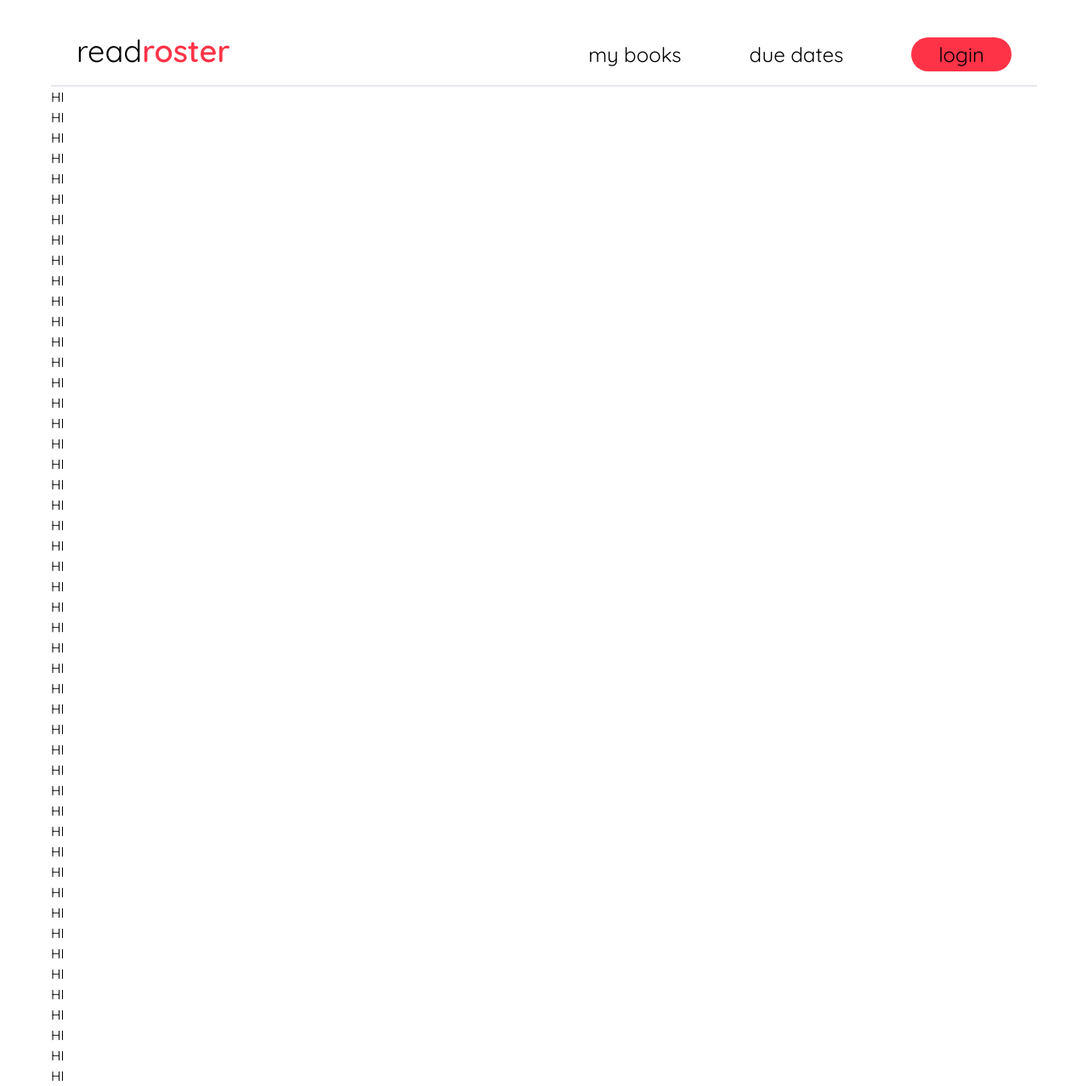
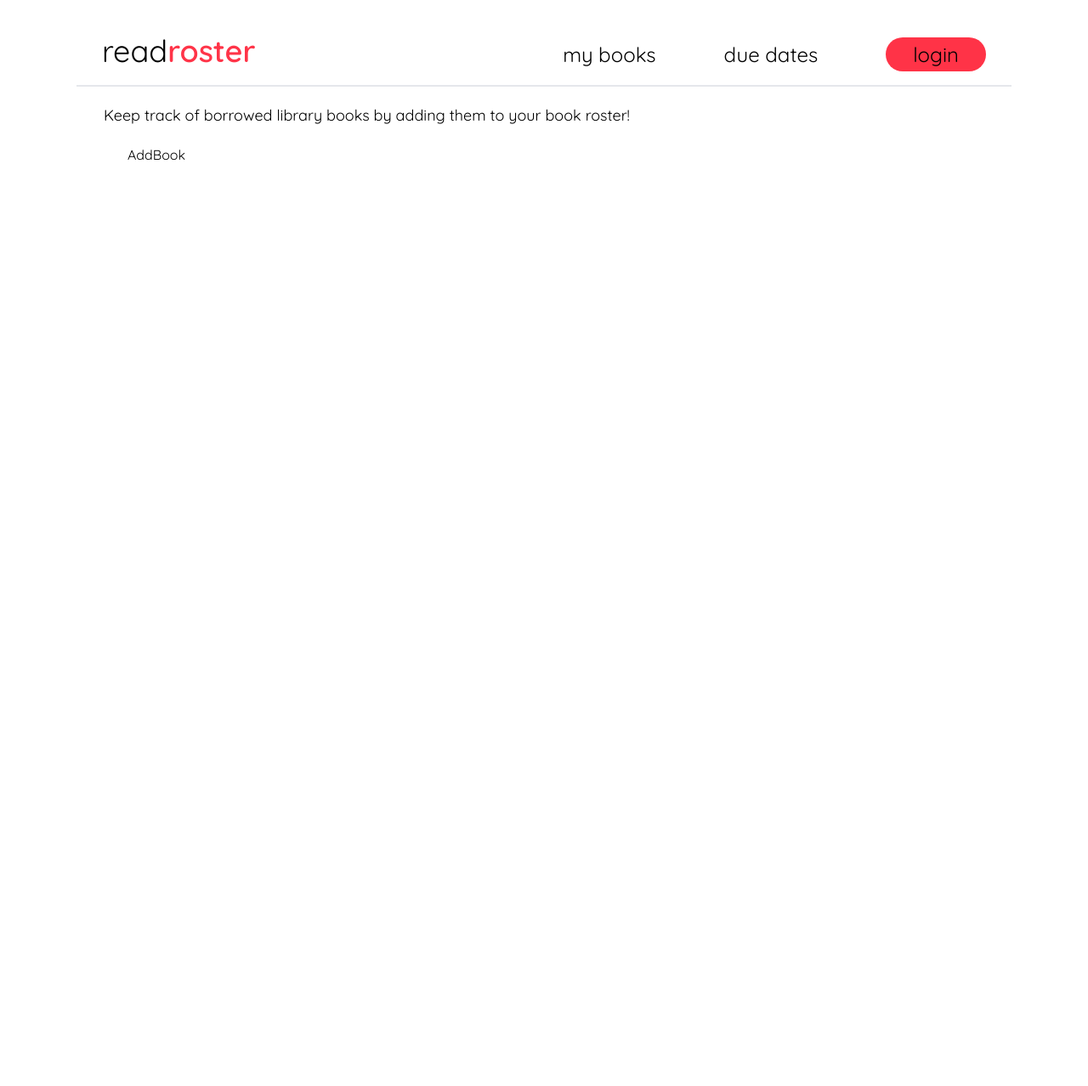
Before and after one commit to vorotyna/read-roster, a React (Create React App) app in the folder client/: page / in a window 1280 px wide. Shown: the whole page at 85% size. After the commit the page ends 800 px from the top, so only its background shows below. Built offline with nearby package versions, Linux system fonts and the light colour scheme.

Commit message:
Add home description, add AddBook component

```diff
--- /dev/null
+++ b/client/src/home/AddBook.jsx
@@ -0,0 +1,9 @@
+import React from "react";
+
+function AddBook() {
+  return (
+    <div>AddBook</div>
+  )
+}
+
+export default AddBook
--- a/client/src/home/Home.jsx
+++ b/client/src/home/Home.jsx
@@ -1,60 +1,16 @@
 import React from "react";
 import Navbar from "../navbar/Navbar";
+import AddBook from "./AddBook";
 
 function Home() {
   return (
-    <>
+    <div>
       <Navbar />
-      <h1>HI</h1>
-      <h1>HI</h1>
-      <h1>HI</h1>
-      <h1>HI</h1>
-      <h1>HI</h1>
-      <h1>HI</h1>
-      <h1>HI</h1>
-      <h1>HI</h1>
-      <h1>HI</h1>
-      <h1>HI</h1>
-      <h1>HI</h1>
-      <h1>HI</h1>
-      <h1>HI</h1>
-      <h1>HI</h1>
-      <h1>HI</h1>
-      <h1>HI</h1>
-      <h1>HI</h1>
-      <h1>HI</h1>
-      <h1>HI</h1>
-      <h1>HI</h1>
-      <h1>HI</h1>
-      <h1>HI</h1>
-      <h1>HI</h1>
-      <h1>HI</h1>
-      <h1>HI</h1>
-      <h1>HI</h1>
-      <h1>HI</h1>
-      <h1>HI</h1>
-      <h1>HI</h1>
-      <h1>HI</h1>
-      <h1>HI</h1>
-      <h1>HI</h1>
-      <h1>HI</h1>
-      <h1>HI</h1>
-      <h1>HI</h1>
-      <h1>HI</h1>
-      <h1>HI</h1>
-      <h1>HI</h1>
-      <h1>HI</h1>
-      <h1>HI</h1>
-      <h1>HI</h1>
-      <h1>HI</h1>
-      <h1>HI</h1>
-      <h1>HI</h1>
-      <h1>HI</h1>
-      <h1>HI</h1>
-      <h1>HI</h1>
-      <h1>HI</h1>
-      <h1>HI</h1>
-    </>
+      <h1 className="px-8 py-5 text-lg">Keep track of borrowed library books by adding them to your book roster!</h1>
+      <div className="grid grid-columns-4 grid-flow-col gap-4">
+        <AddBook/>
+      </div>
+    </div>
   )
 }
 
```
